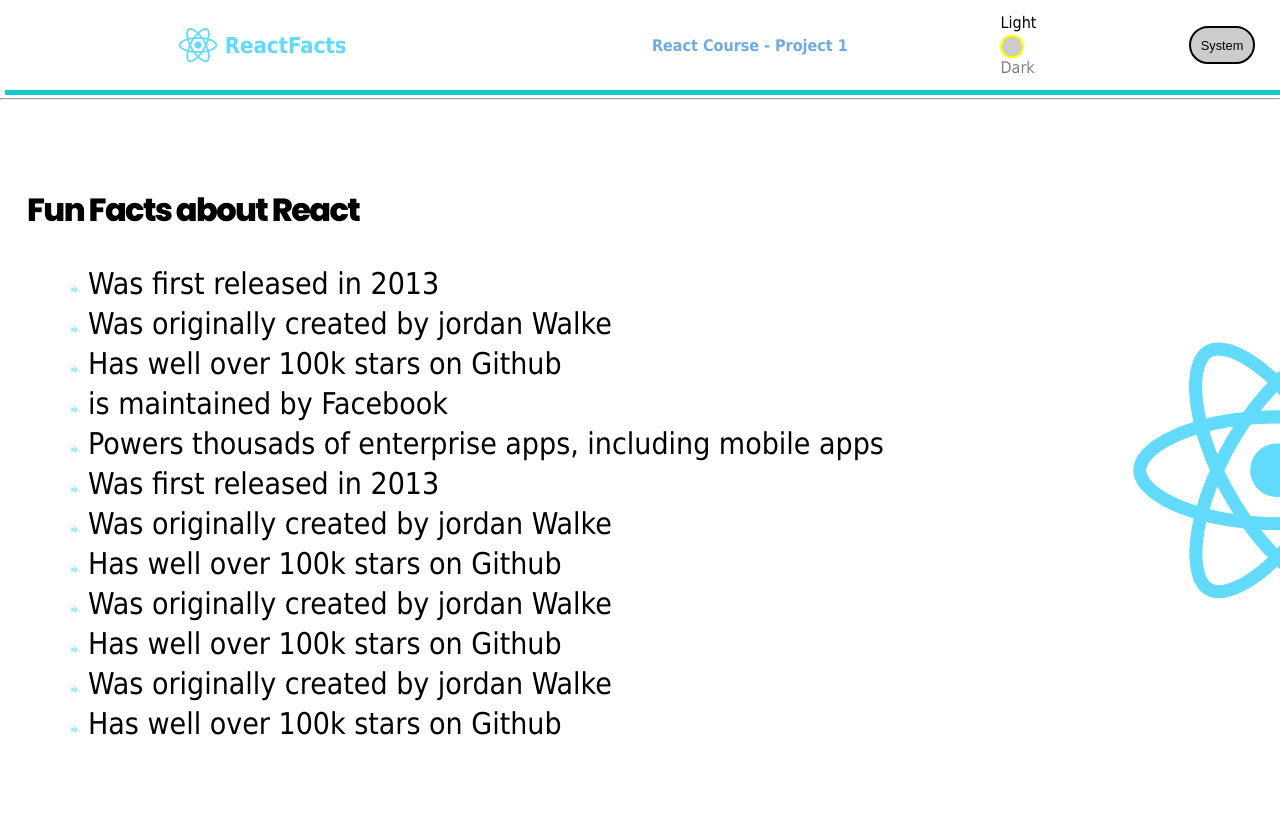
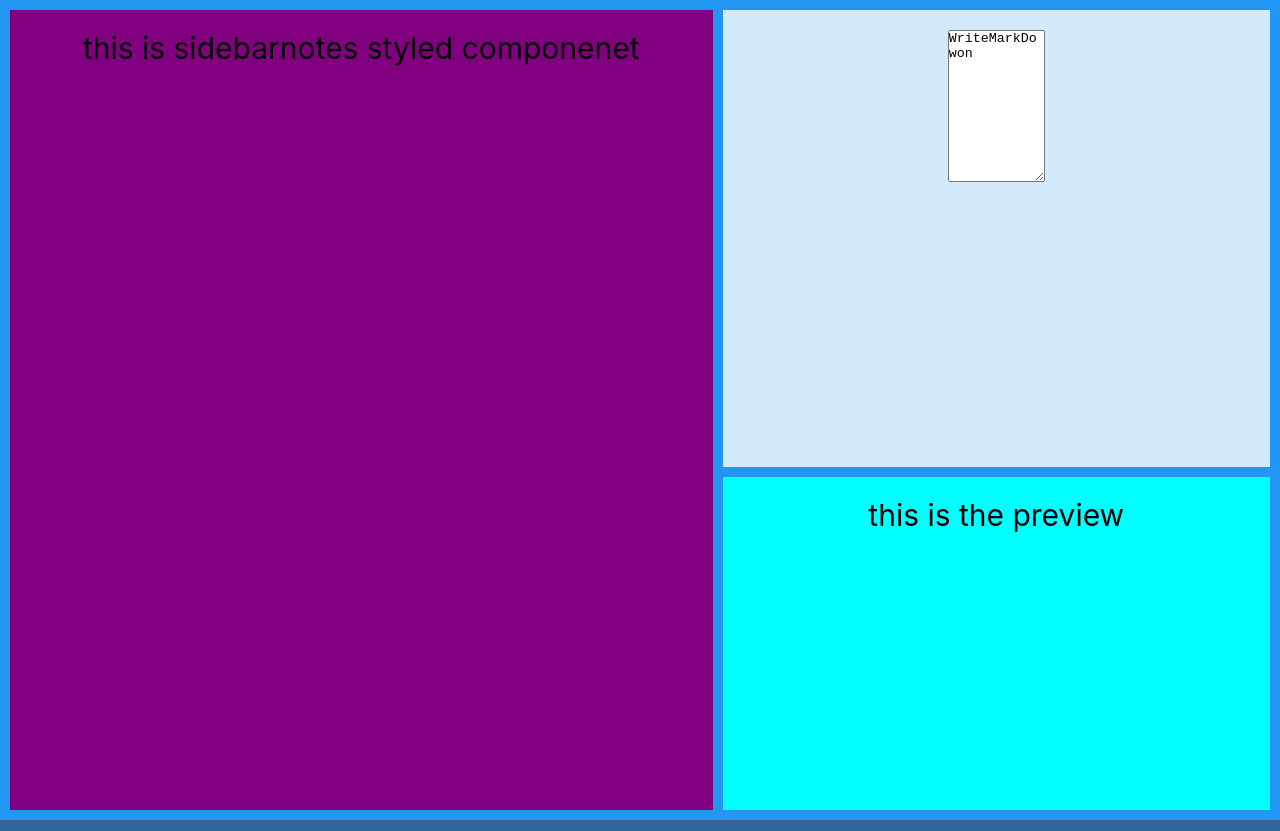
Before and after one commit to raficode2303/react-courese-2022, a React (Create React App) app: page / in a window 1280 px wide. Built offline with nearby package versions, Linux system fonts and the light colour scheme; a web font is replaced by a local one.

Commit message:
init of 4-markdown-notes

```diff
--- a/src/1-react-facts/components/useDarkMode.js
+++ b/src/1-react-facts/components/useDarkMode.js
@@ -20,7 +20,10 @@
     const {
       target: { matches },
     } = e
-    console.log('systemThemeOn: ', systemThemeOn)
+    console.log(
+      'System Color Scheme changed and systemThemeOn IS?: ',
+      systemThemeOn
+    )
     if (!systemThemeOn) return
     console.log('setSystemDarkTheme TO: ---!!', matches)
 
--- /dev/null
+++ b/src/4-markdown-notes/App.js
@@ -0,0 +1,20 @@
+import React from 'react'
+// styled-componenets
+import styled from 'styled-components'
+import { createGlobalStyle } from 'styled-components'
+// componenets
+import { GlobalStyles } from './components/GlobalStyles'
+import { SideBarNotes } from './components/SideBarNotes'
+import { WriteMarkDowon } from './components/WriteMarkDowon'
+import { PreviewMarkDown } from './components/PreviewMarkDown'
+
+export default function App() {
+  return (
+    <div className='app'>
+      <GlobalStyles />
+      <SideBarNotes />
+      <WriteMarkDowon />
+      <PreviewMarkDown />
+    </div>
+  )
+}
--- /dev/null
+++ b/src/4-markdown-notes/components/GlobalStyles.js
@@ -0,0 +1,42 @@
+import { createGlobalStyle } from 'styled-components'
+
+export const GlobalStyles = createGlobalStyle`
+*,
+ ::after,
+ ::before{
+  margin: 0;
+  padding: 0;
+  box-sizing: border-box;
+
+}
+  body {
+    font-family: -apple-system, BlinkMacSystemFont, 'Segoe UI', Roboto, Oxygen, Ubuntu, Cantarell, 'Open Sans', 'Helvetica Neue', sans-serif;
+    background-color: #369;
+    transition: 0.5 linear;
+  }
+   .item1{
+    grid-area: sidebar;
+  }
+  .item2{
+    grid-area: write;
+  }
+  .item3{
+    grid-area: preview;
+  }
+  .app {
+    display: grid;
+    grid-template-areas: 'sidebar write write'
+    'sidebar preview preview';
+    gap: 10px;
+    background-color: #2196f3;
+    padding: 10px;
+  }
+   .item {
+    background-color: #ffffffcc;
+    text-align: center;
+    padding: 20px 0;
+    font-size: 30px;
+  }
+
+
+`
--- /dev/null
+++ b/src/4-markdown-notes/components/PreviewMarkDown.js
@@ -0,0 +1,8 @@
+import styled from 'styled-components'
+
+const PreviewStyled = styled.div`
+  background-color: aqua;
+`
+export const PreviewMarkDown = () => (
+  <PreviewStyled className='item item3'>this is the preview</PreviewStyled>
+)
--- /dev/null
+++ b/src/4-markdown-notes/components/SideBarNotes.js
@@ -0,0 +1,14 @@
+import styled from 'styled-components'
+
+const DivStyled = styled.div`
+  background-color: purple;
+  height: 100vh;
+`
+
+export const SideBarNotes = () => {
+  return (
+    <DivStyled className='item item1'>
+      this is sidebarnotes styled componenet
+    </DivStyled>
+  )
+}
--- /dev/null
+++ b/src/4-markdown-notes/components/WriteMarkDowon.js
@@ -0,0 +1,14 @@
+import styled from 'styled-components'
+
+const WriteStyled = styled.div`
+  background-color: #ffffffcc;
+`
+export const WriteMarkDowon = () => {
+  return (
+    <WriteStyled className='item item2'>
+      <textarea name='' id='' cols='10' rows={'10'}>
+        WriteMarkDowon
+      </textarea>
+    </WriteStyled>
+  )
+}
--- a/src/index.js
+++ b/src/index.js
@@ -1,6 +1,6 @@
 import React from 'react'
 import ReactDOM from 'react-dom'
 // import './index.css'
-import App from './1-react-facts/App'
+import App from './4-markdown-notes/App'
 
 ReactDOM.render(<App />, document.getElementById('root'))
```
